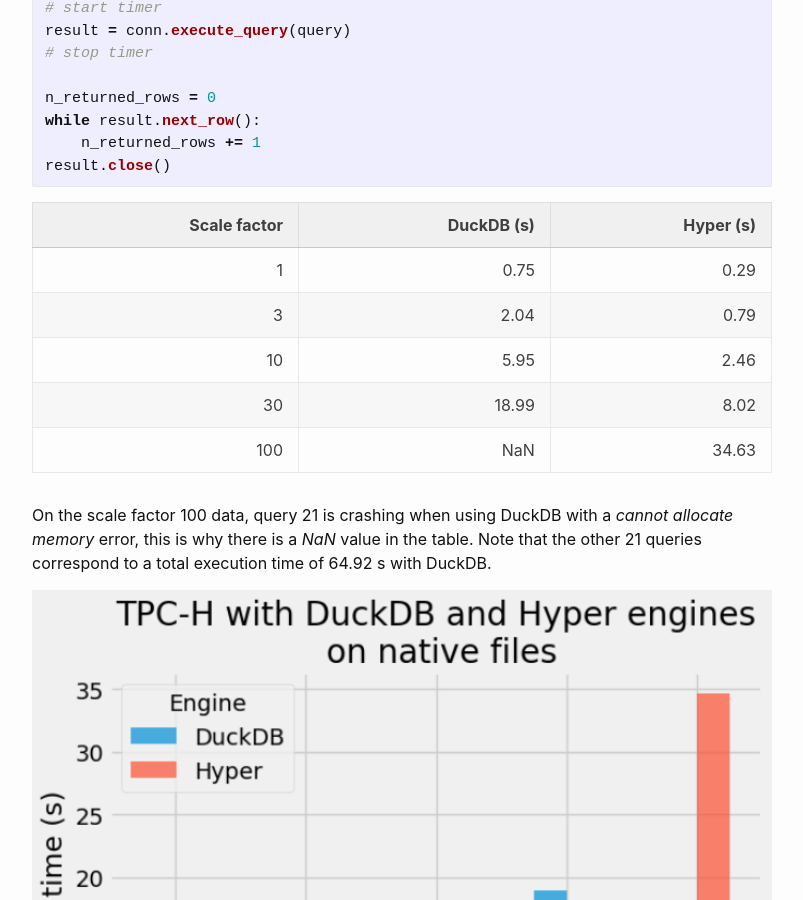
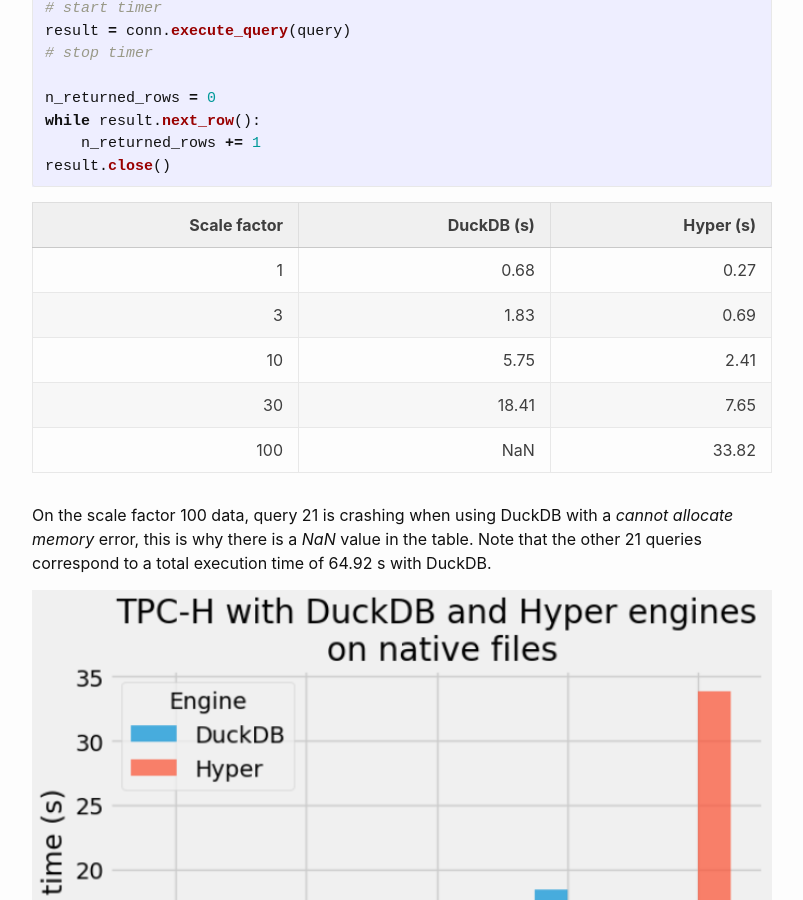
Before and after one commit to aetperf/aetperf.github.io, a Jekyll site: the page built from _posts/2023-04-18-TPC-H-benchmark-of-DuckDB-and-Hyper-on-native-files-WIP.md, in a window 1280 px wide and 900 px high, scrolled down 2373 px. Shown: the whole window, without its empty margins (238-1041 px from the left). Built offline with Jekyll 4.4.1, drawn with Linux system fonts in a browser that asks for light colours; comment, search, counter and statistics services are not loaded.

Commit message:
small update

````diff
--- a/_posts/2023-04-18-TPC-H-benchmark-of-DuckDB-and-Hyper-on-native-files-WIP.md
+++ b/_posts/2023-04-18-TPC-H-benchmark-of-DuckDB-and-Hyper-on-native-files-WIP.md
@@ -101,12 +101,12 @@
 ```
 
 | Scale factor| DuckDB (s)  | Hyper (s) |
-|---------------:|-------:|------:|
-|              1 |   0.75 |  0.29 |
-|              3 |   2.04 |  0.79 |
-|             10 |   5.95 |  2.46 |
-|             30 |  18.99 |  8.02 |
-|            100 |    NaN | 34.63 |
+|---------------:|-----------:|----------:|
+|              1 |   0.68 |  0.27 |
+|              3 |   1.83  |  0.69 |
+|             10 |   5.75  |  2.41  |
+|             30 |  18.41   |  7.65  |
+|            100 | NaN        | 33.82   |
 
 On the scale factor 100 data, query 21 is crashing when using DuckDB with a *cannot allocate memory* error, this is why there is a *NaN* value in the table. Note that the other 21 queries correspond to a total execution time of 64.92 s with DuckDB.
 
````
Also changed, not shown: img/2023-04-18_01/output_6_0.png, img/2023-04-18_01/output_7_0.png.
